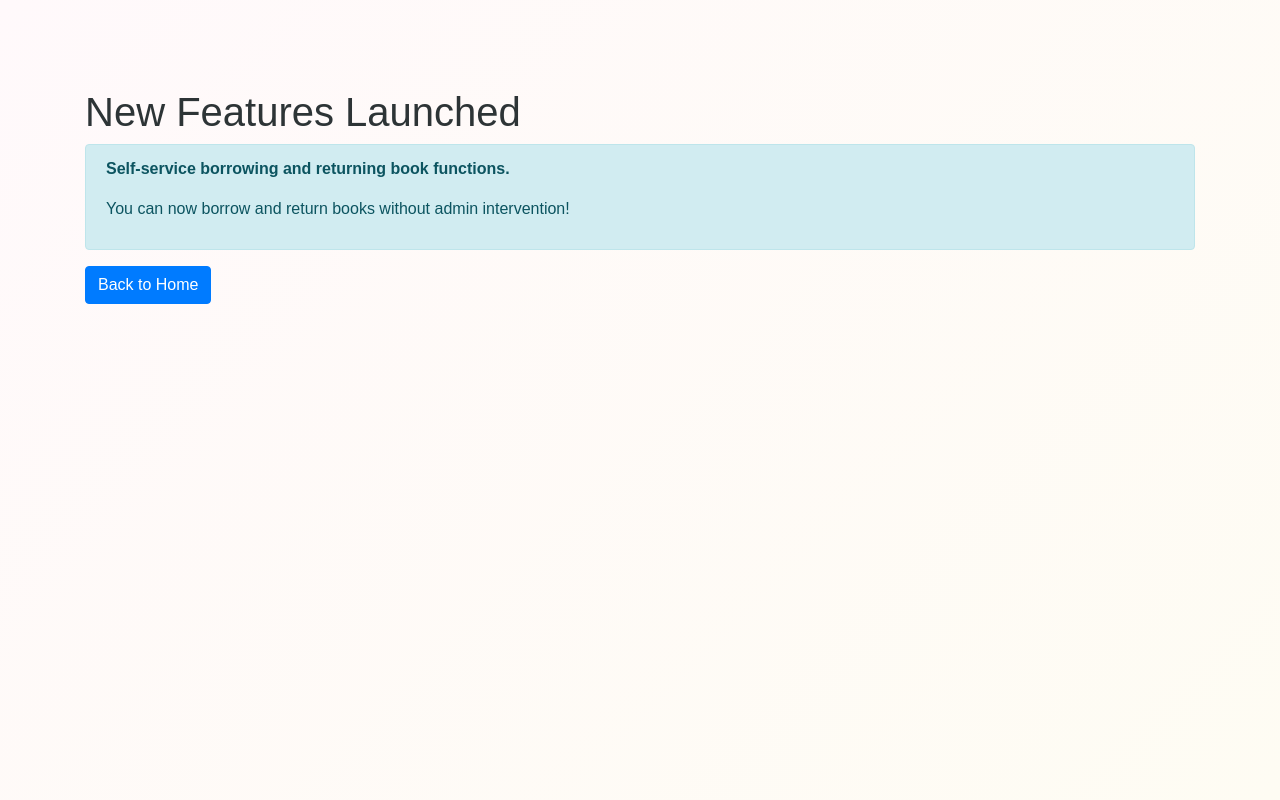
After one commit to Linssssdf/booksea, a Django app: page /announcement in a window 1280 px wide. The commit adds this page. Run offline with Django 3.2, Linux system fonts and the light colour scheme; some libraries are stand-ins or nearby versions.

Commit message:
no.10 commit

```diff
--- /dev/null
+++ b/pages/templates/pages/announcement.html
@@ -0,0 +1,39 @@
+<!DOCTYPE html>
+<html lang="en">
+{% load static %}
+<head>
+    <meta charset="UTF-8">
+    <meta name="viewport" content="width=device-width, initial-scale=1.0">
+    <title>Announcements | BookSea</title>
+    <link href="https://stackpath.bootstrapcdn.com/bootstrap/4.5.2/css/bootstrap.min.css" rel="stylesheet">
+</head>
+
+<style>
+        :root {
+            --primary: #2A5C82;
+            --secondary: #E8B48C;
+            --accent: #8EAEBD;
+        }
+
+        body {
+            background: linear-gradient(135deg, #FFF9FB 0%, #FEFCF3 100%);
+            color: #2D3436;
+            min-height: 100vh;
+            font-family: 'Poppins', sans-serif;
+            overflow-x: hidden;
+            padding: 40px 20px;
+        }
+</style>
+
+<body>
+  <div class="container mt-5">
+      <h1>New Features Launched</h1>
+      <div class="alert alert-info">
+          <p><strong>Self-service borrowing and returning book functions.</strong></p>
+          <p>You can now borrow and return books without admin intervention!</p>
+      </div>
+      <button onclick="history.back()" class="btn btn-primary">Back to Home</button>
+  </div>
+
+</body>
+</html>
--- a/pages/templates/pages/customer_home.html
+++ b/pages/templates/pages/customer_home.html
@@ -167,7 +167,7 @@
                         <p>Book club: A discussion on **"Literature and Society"** will be held next Tuesday (February 13).</p>
                     </li>
                     <li>
-                        <a href="{% url 'book_detail' %}">3. New Features Launched</a>
+                        <a href="{% url 'announcement' %}">3. New Features Launched</a>
                         <p>Self-service borrowing and returning book functions.</p>
                     </li>
                 </ul>
--- a/pages/urls.py
+++ b/pages/urls.py
@@ -2,7 +2,7 @@ from django.urls import path
 from django.contrib.auth import views as auth_views
 
 from pages.views import index, PasswordResetView, user_register, user_login, signout, home, book_detail, news, support, \
-    account_setting, borrow_book, return_book, balance, order, manager_home, add_book
+    account_setting, borrow_book, return_book, balance, order, manager_home, add_book, announcement
 
 urlpatterns = [
     path("", index),
@@ -24,4 +24,5 @@ urlpatterns = [
     path('books/<int:book_id>/return/', return_book, name='return_book'),
     path("home/manager_home/",manager_home, name="manager_home"),
     path('add_book/', add_book, name='add_book'),
+    path('announcement',announcement, name='announcement'),
 ]
--- a/pages/views.py
+++ b/pages/views.py
@@ -275,3 +275,6 @@ def add_book(request):
             print(f"Error while adding book: {e}")
 
     return render(request, 'pages/manager_home.html')
+
+def announcement(request):
+    return render(request, "pages/announcement.html")
```
Also changed, not shown: db.sqlite3.
